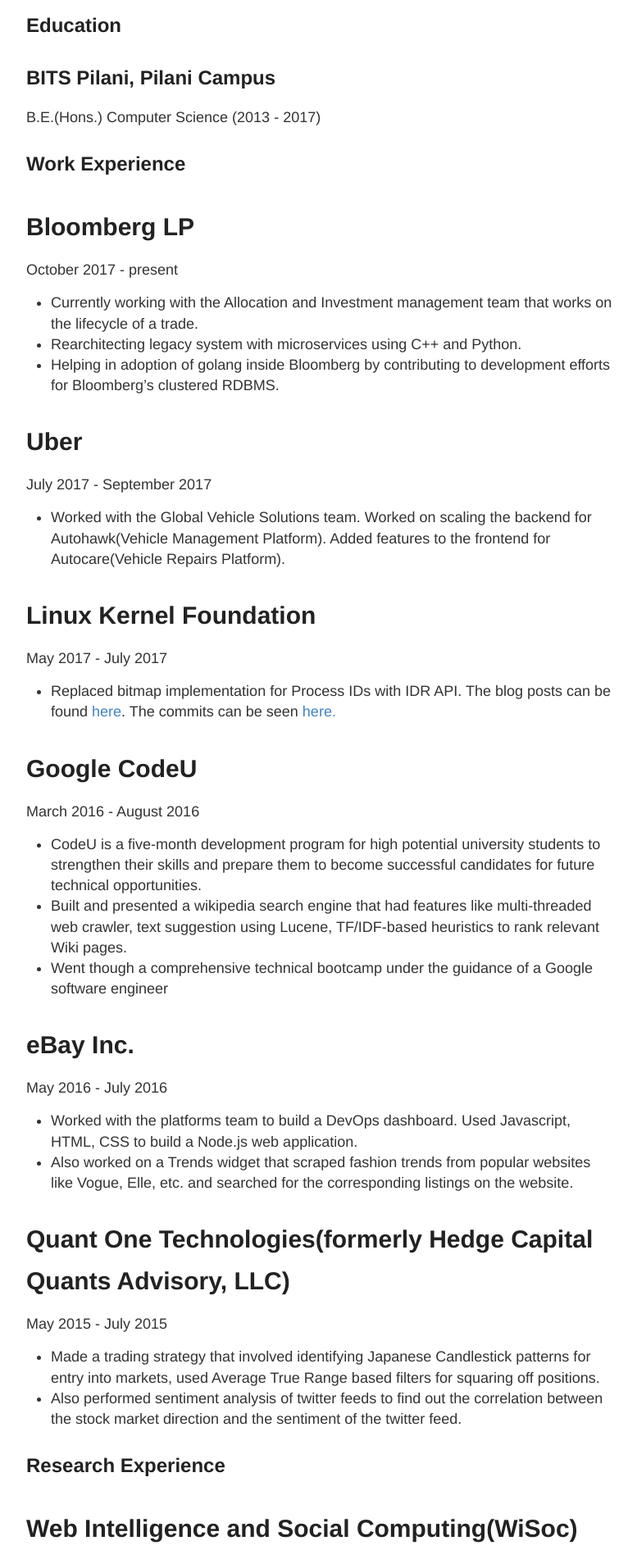
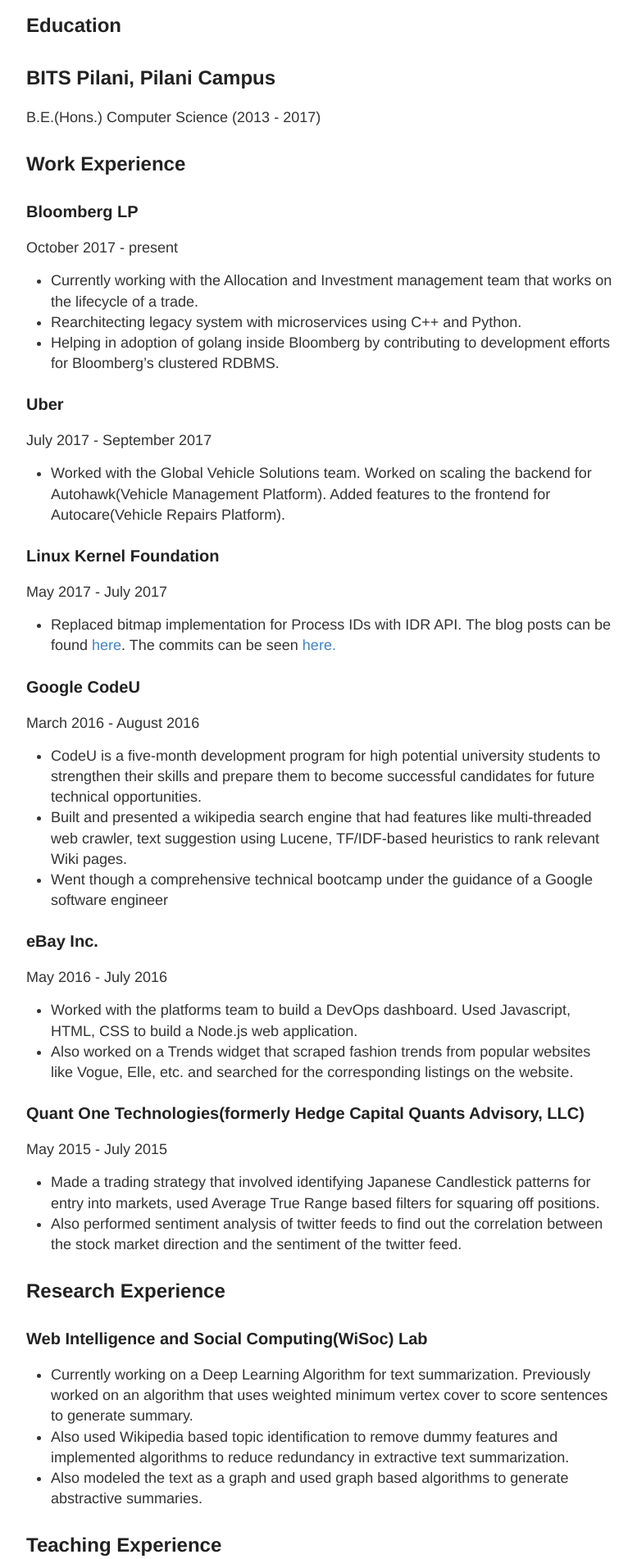
Before and after one commit to gs0510/gs0510.github.io, a Jekyll site: the page built from about.md, in a window 1280 px wide. Shown: the part 316-2218 px from the top of the page at 82% size, without its empty margins (248-1025 px from the left). Built offline with Jekyll 4.4.1, drawn with Linux system fonts in a browser that asks for light colours.

```diff
--- a/about.md
+++ b/about.md
@@ -8,72 +8,77 @@ I am Gargi and I am spending 12 weeks starting 18th February at the [Recurse Cen
 I will be working on writing a data science package in go and exploring systems programming in Rust!
 Here's my work and education history. :)
 
-## Education
+Education
+------
 
 ## BITS Pilani, Pilani Campus
 B.E.(Hons.) Computer Science (2013 - 2017)
 
-## Work Experience
+Work Experience
+------
 
-# Bloomberg LP
+### Bloomberg LP
 October 2017 - present
 
 *   Currently working with the Allocation and Investment management team that works on the lifecycle of a trade.
 *   Rearchitecting legacy system with microservices using C++ and Python.
 *   Helping in adoption of golang inside Bloomberg by contributing to development efforts for Bloomberg's clustered RDBMS.
 
-# Uber
+### Uber
 July 2017 - September 2017
 
 *   Worked with the Global Vehicle Solutions team. Worked on scaling the backend for Autohawk(Vehicle Management Platform). Added features to the frontend for Autocare(Vehicle Repairs Platform).
 
-# Linux Kernel Foundation
+### Linux Kernel Foundation
 May 2017 - July 2017
 
 *   Replaced bitmap implementation for Process IDs with IDR API. The blog posts can be found [here](https://medium.com/@gargi_sharma). The commits can be seen [here.](https://github.com/torvalds/linux/commits?author=gs0510&since=2017-11-01T00:00:00Z&until=2017-11-22T00:00:00Z)
 
-# Google CodeU
+### Google CodeU
 March 2016 - August 2016
 
 *   CodeU is a five-month development program for high potential university students to strengthen their skills and prepare them to become successful candidates for future technical opportunities.
 *   Built and presented a wikipedia search engine that had features like multi-threaded web crawler, text suggestion using Lucene, TF/IDF-based heuristics to rank relevant Wiki pages.
 *   Went though a comprehensive technical bootcamp under the guidance of a Google software engineer
 
-# eBay Inc.
+### eBay Inc.
 May 2016 - July 2016
 
 *   Worked with the platforms team to build a DevOps dashboard. Used Javascript, HTML, CSS to build a Node.js web application.
 *   Also worked on a Trends widget that scraped fashion trends from popular websites like Vogue, Elle, etc. and searched for the corresponding listings on the website.
 
-# Quant One Technologies(formerly Hedge Capital Quants Advisory, LLC)
+### Quant One Technologies(formerly Hedge Capital Quants Advisory, LLC)
 May 2015 - July 2015
 
 *   Made a trading strategy that involved identifying Japanese Candlestick patterns for entry into markets, used Average True Range based filters for squaring off positions.
 *   Also performed sentiment analysis of twitter feeds to find out the correlation between the stock market direction and the sentiment of the twitter feed.
 
-## Research Experience
+Research Experience
+------
 
-# Web Intelligence and Social Computing(WiSoc) Lab
+### Web Intelligence and Social Computing(WiSoc) Lab
 
 *   Currently working on a Deep Learning Algorithm for text summarization. Previously worked on an algorithm that uses weighted minimum vertex cover to score sentences to generate summary.
 *   Also used Wikipedia based topic identification to remove dummy features and implemented algorithms to reduce redundancy in extractive text summarization.
 *   Also modeled the text as a graph and used graph based algorithms to generate abstractive summaries.
 
-## Teaching Experience
+Teaching Experience
+------
 
-# Computer Networks CS F303
+### Computer Networks CS F303
 First Degree teaching Assistant
 
 *   Partly responsible for creating weekly lab sheets that reflect the material taught in the class that week.
 *   Assisted lab sessions.
 
-# Parallel Computing CS F422
+### Parallel Computing CS F422
 First Degree Teaching Assistant
 
 *   Assisted with evaluations of assignments.
 *   Conducted tutorials on pthreads and OpenMP.
 
-## Publications
+Publications
+------
 
 [ATSSI: Abstractive Text Summarization Using Sentiment Infusion](http://www.sciencedirect.com/science/article/pii/S187705091631153X)
 In this paper, we proposed a graph based technique that generates summaries of redundant opinions and uses sentiment analysis to combine the statements. The summaries thus generated were abstraction based summaries and were well formed to convey the gist of the text.
```
Also changed, not shown: _posts/2018-2-3-Week5.md (deleted, +0 -14 lines), _posts/2019-2-12-gitBisect.md (added, +26 -0 lines), images/git-bisect.png (added).
